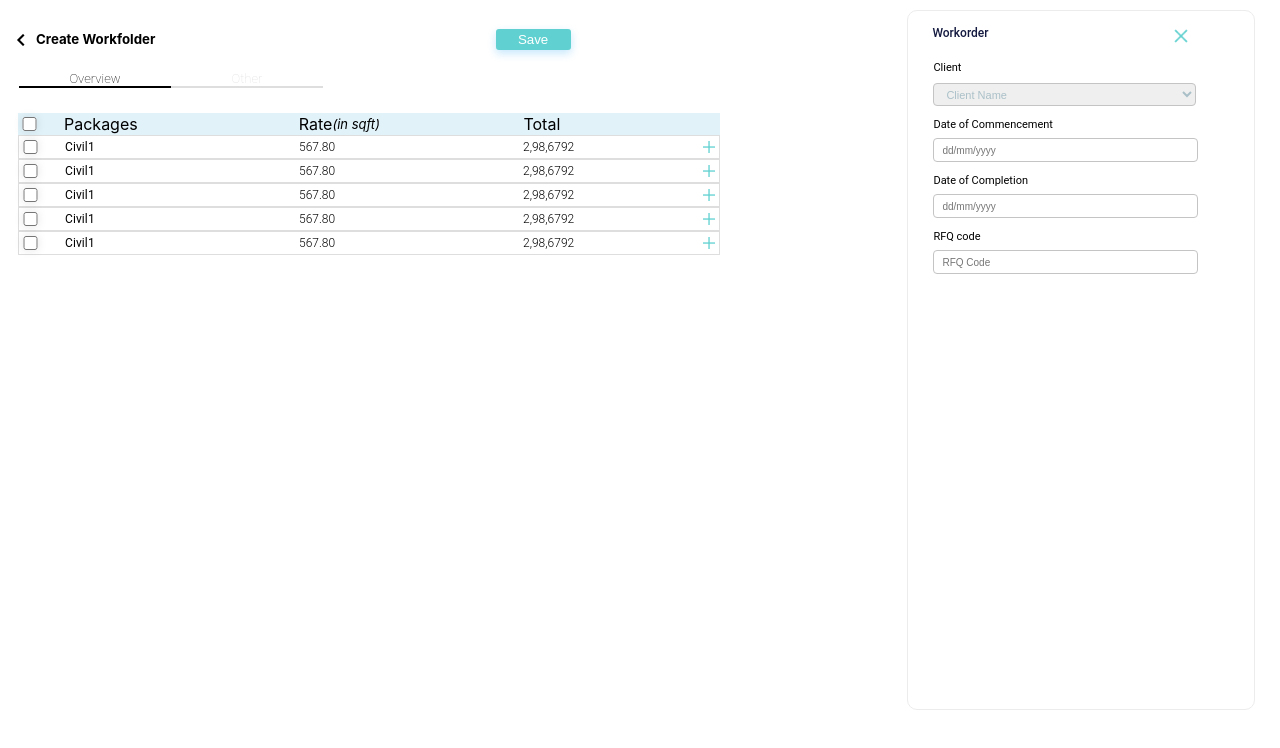
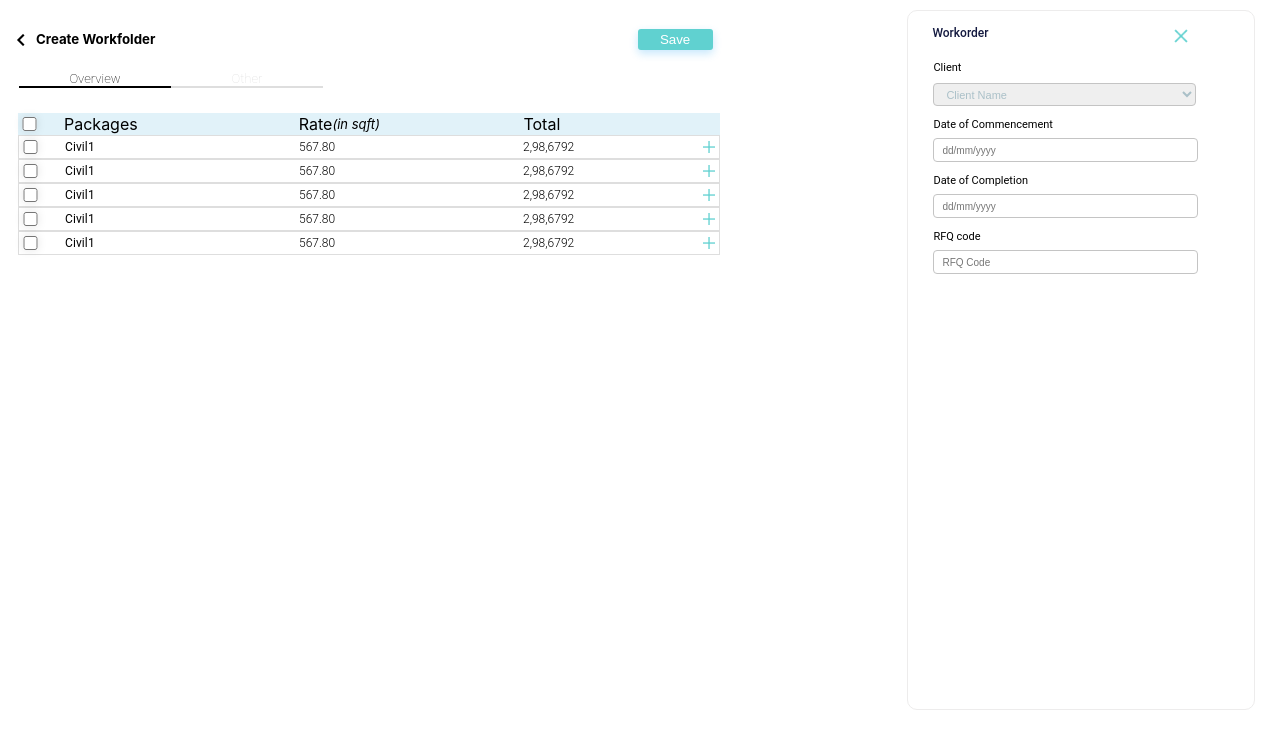
Before and after one commit to asanwal07/Assignment, a React (Create React App) app: page / in a window 1280 px wide. Shown: the top 748 px of the page. Built offline with nearby package versions, Linux system fonts and the light colour scheme.

Commit message:
Update index.css

```diff
--- a/src/index.css
+++ b/src/index.css
@@ -65,7 +65,7 @@ body {
 }
 
 .save {
-  margin-right: 169px;
+  margin-right: 27px;
   color: white;
 }
 
```
